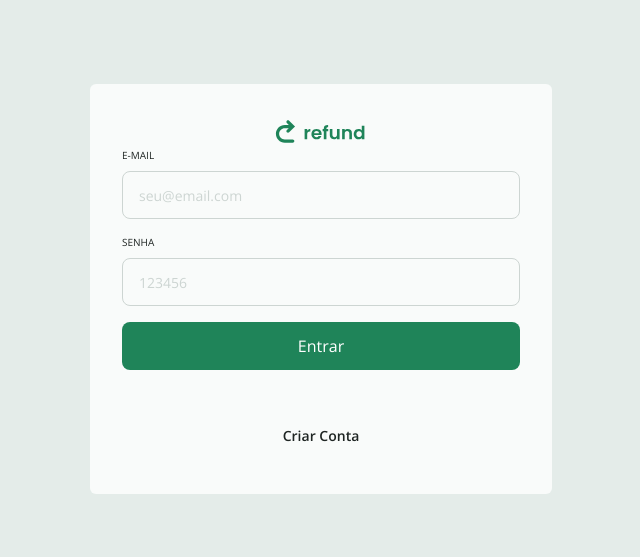
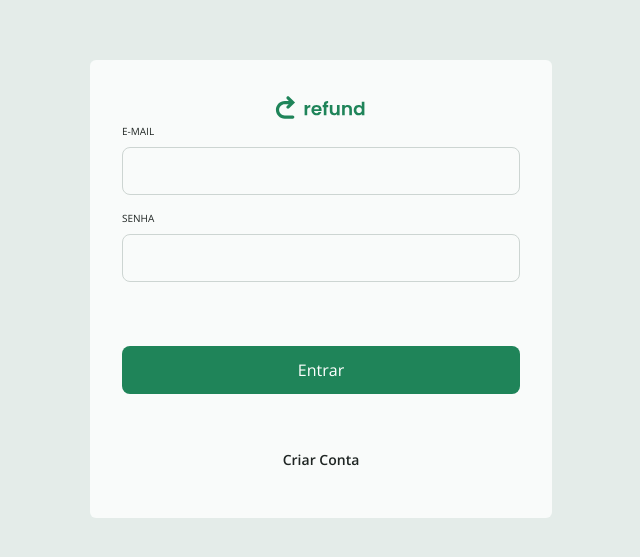
Before and after one commit to ThiagoSCarv/refund, a React (Vite) app: page / in a window 1280 px wide. Shown: the part 111-668 px from the top of the page, without its empty margins (319-959 px from the left). Built offline with nearby package versions, Linux system fonts and the light colour scheme.

Commit message:
validação dos dados do usuario

```diff
--- a/src/pages/SignIn.tsx
+++ b/src/pages/SignIn.tsx
@@ -1,39 +1,43 @@
 import { useActionState } from 'react'
+import { ZodError, z } from 'zod'
+import { email } from 'zod/v4'
 import { Button } from '../components/Button'
 import { Input } from '../components/Input'
 
+const signInSchema = z.object({
+  email: z.string().email({ message: 'Este e-mail não é valido' }),
+  password: z.string().trim().min(1, { message: 'Informe a senha' }),
+})
+
 export function SignIn() {
-  const [state, formAction, isLoading] = useActionState(signIn, {
-    email: '',
-    password: '',
-  })
+  const [state, formAction, isLoading] = useActionState(signIn, null)
 
-  function signIn(prevState: any, formData: FormData) {
-    const email = formData.get('email')
-    const password = formData.get('password')
+  function signIn(_: any, formData: FormData) {
+    try {
+      const data = signInSchema.parse({
+        email: formData.get('email'),
+        password: formData.get('password'),
+      })
+    } catch (error) {
+      console.log(error)
 
-    return { email, password }
+      if (error instanceof ZodError) {
+        return { message: error.issues[0].message }
+      }
+
+      return { message: 'Não foi possível entrar' }
+    }
   }
 
   return (
     <form action={formAction} className="w-full flex flex-col gap-4">
-      <Input
-        name="email"
-        required
-        legend="E-mail"
-        type="email"
-        placeholder="seu@email.com"
-				defaultValue={String(state.email)}
-      />
+      <Input name="email" required legend="E-mail" type="email" />
 
-      <Input
-        name="password"
-        required
-        legend="Senha"
-        type="password"
-        placeholder="123456"
-				defaultValue={String(state.password)}
-      />
+      <Input name="password" required legend="Senha" type="password" />
+
+			<p className='text-sm text-red-600 text-center my-4 font-medium'>
+				{state?.message}
+			</p>
 
       <Button type="submit" isLoading={isLoading}>
         Entrar
```
